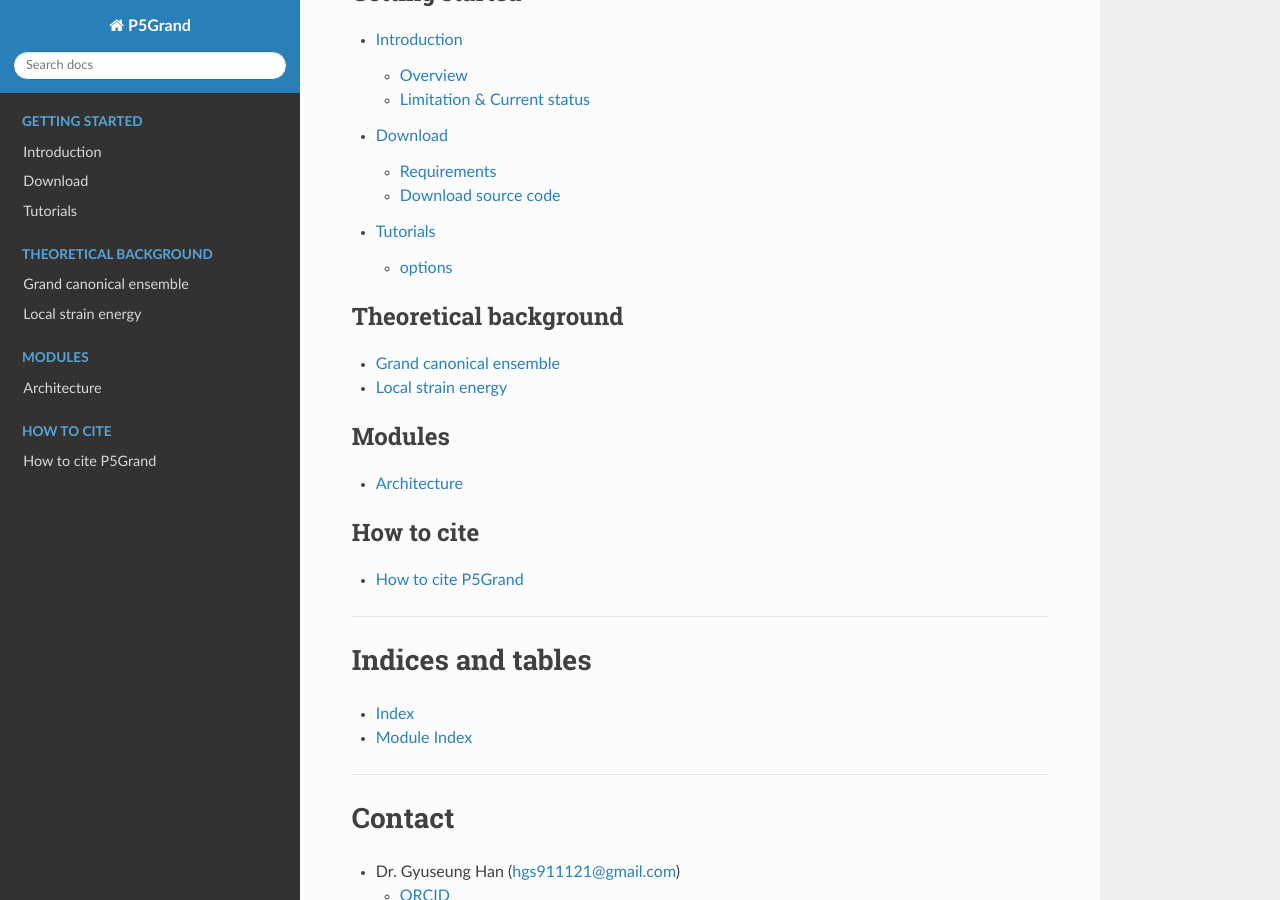
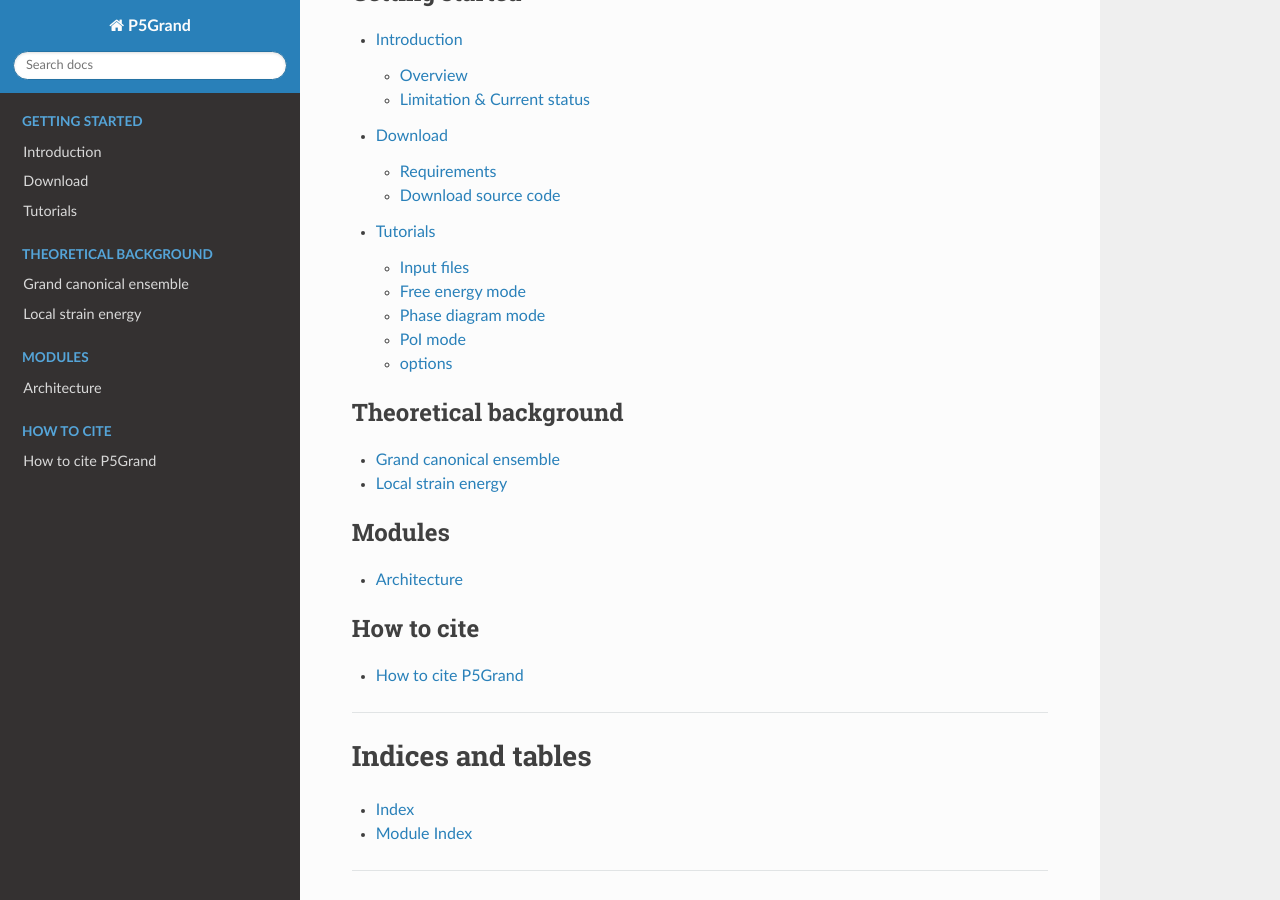
Before and after one commit to Han-Gyuseung/5PG, a Sphinx documentation site: the page built from docs/source/index.rst, in a window 1280 px wide and 900 px high, scrolled down 527 px. Built offline with Sphinx 7.4.7 and the Read the Docs theme 2.0.0, drawn with Linux system fonts in a browser that asks for light colours; pages that are not in the unit, such as notebooks, are missing from menus.

Commit message:
Update tutorials.rst

```diff
--- a/docs/source/start/tutorials.rst
+++ b/docs/source/start/tutorials.rst
@@ -6,8 +6,8 @@
 .. toctree::
     :maxdepth: 3
 
-    tutorial/preparation
-    tutorial/free_energy
-    tutorial/phase_diagram
-    tutorial/average_property
+    tutorial/input_files
+    tutorial/free_energy_mode
+    tutorial/phase_diagram_mode
+    tutorial/poi_mode
     tutorial/options
```
